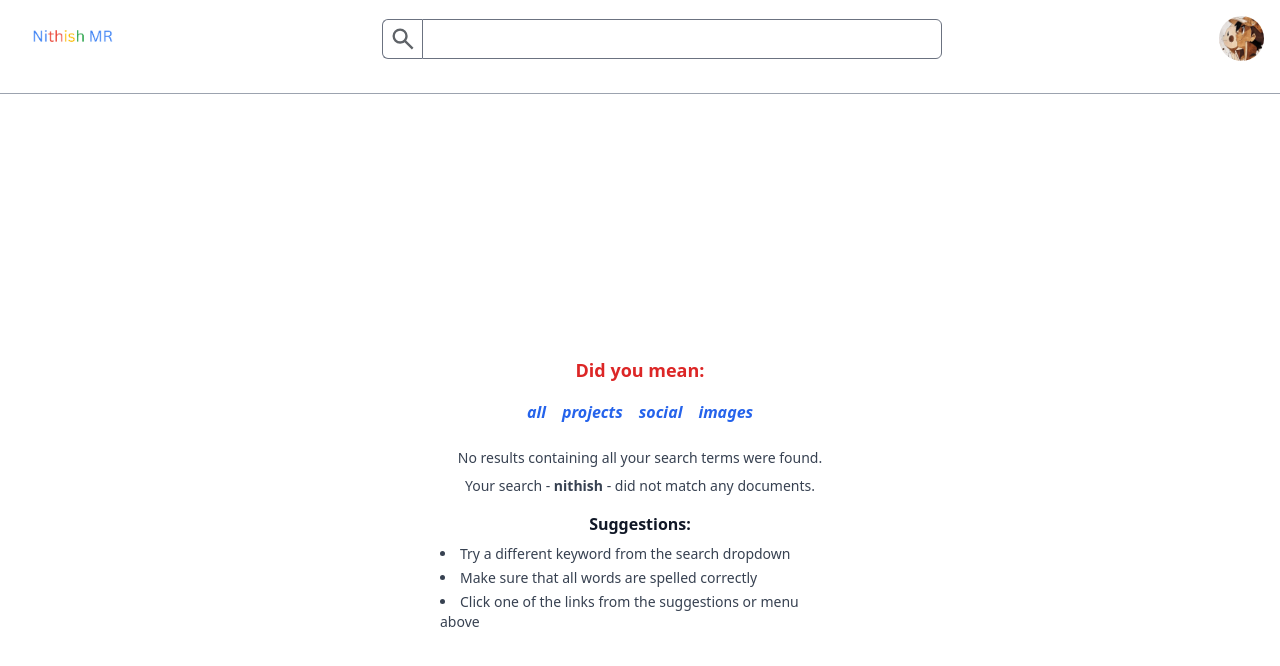
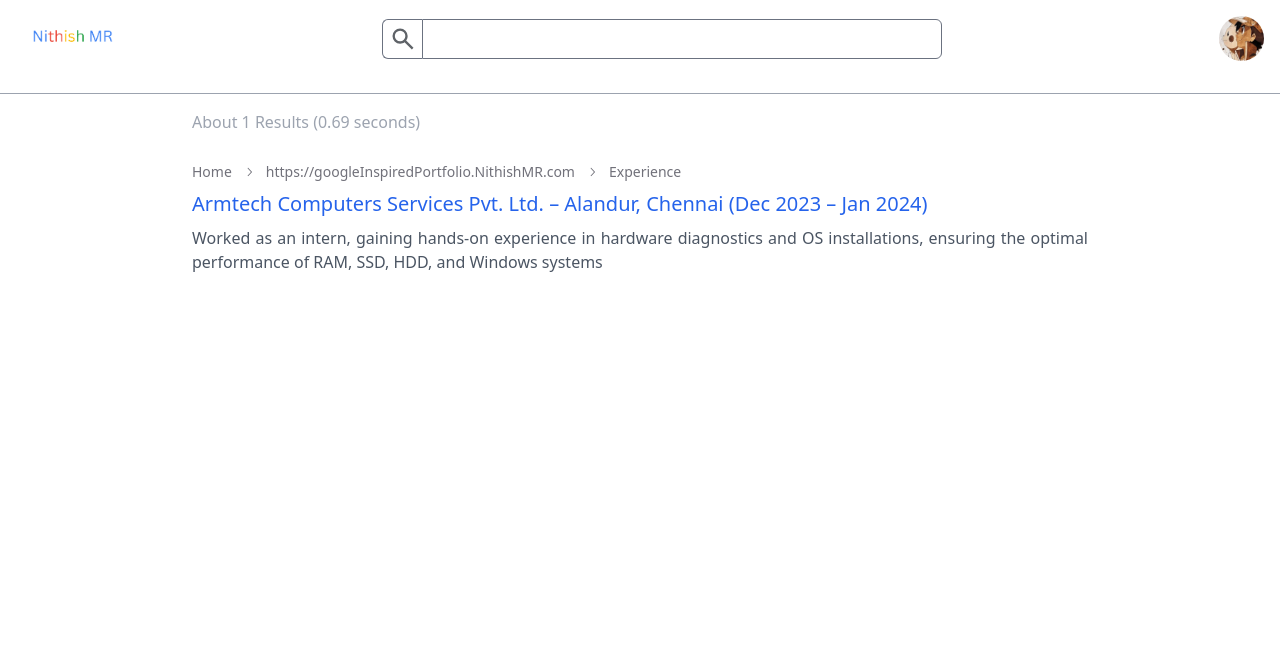
Before and after one commit to NithishMR/Google-Inspired-Portfolio, a React (Vite) app: page /experience in a window 1280 px wide. Shown: the top 666 px of the page. Built offline with nearby package versions, Linux system fonts and the light colour scheme.

Commit message:
Added resume and experience section

```diff
--- a/src/App.tsx
+++ b/src/App.tsx
@@ -8,6 +8,7 @@
 import MultiTabs from "./Pages/MultiTabs";
 import HeaderBar from "./Pages/HeaderBar";
 import NotFound from "./Pages/NotFound";
+import Experience from "./Pages/Experience";
 
 function App() {
   const location = useLocation(); // Get the current location
@@ -23,6 +24,7 @@
         <Route path="/social" element={<Social />} />
         <Route path="/projects" element={<Projects />} />
         <Route path="/about" element={<AboutMe />} />
+        <Route path="/experience" element={<Experience />} />
         <Route path="/checking" element={<MultiTabs />} />
         <Route path="*" element={<NotFound />} />
       </Routes>
--- a/src/Pages/About.tsx
+++ b/src/Pages/About.tsx
@@ -33,9 +33,16 @@
     question:
       "Armtech Computers Services Pvt. Ltd. – Alandur, Chennai (Dec 2023 – Jan 2024)",
     answer:
-      "Acquired hands-on experience in hardware diagnostics and OS installations, ensuring optimal performance of RAM, SSD, HDD, and Windows systems",
+      "Worked as an intern, gaining hands-on experience in hardware diagnostics and OS installations, ensuring the optimal performance of RAM, SSD, HDD, and Windows systems",
     bc: "Experience",
     linkTo: "https://www.linkedin.com/in/nithishmr/",
+  },
+  {
+    question: "Resume",
+    answer:
+      "Click here to download my resume for more details about my qualifications and experience",
+    bc: "about",
+    linkTo: "./NithishMR.pdf",
   },
   {
     question: "My Technical Expertise and Areas of Interest",
--- a/src/Pages/AccountDetails.tsx
+++ b/src/Pages/AccountDetails.tsx
@@ -30,7 +30,7 @@
           </div>
         </div>
         {/* GitHub Button */}
-        <div className="border-gray-300 border-[1px] py-2 px-4 text-center rounded-xl shadow-md text-sm cursor-pointer hover:bg-gray-100">
+        <div className=" border-gray-300 border-[1px] py-2 px-10 text-center rounded-xl shadow-md text-sm cursor-pointer hover:bg-gray-100">
           GitHub
         </div>
         {/* Footer Links */}
--- /dev/null
+++ b/src/Pages/Experience.tsx
@@ -0,0 +1,32 @@
+import AllMetaDescription from "./AllMetaDescription";
+
+interface QandA1 {
+  question: string;
+  answer: string;
+  bc: string;
+  linkTo: string;
+}
+const metaData: QandA1[] = [
+  {
+    question:
+      "Armtech Computers Services Pvt. Ltd. – Alandur, Chennai (Dec 2023 – Jan 2024)",
+    answer:
+      "Worked as an intern, gaining hands-on experience in hardware diagnostics and OS installations, ensuring the optimal performance of RAM, SSD, HDD, and Windows systems",
+    bc: "Experience",
+    linkTo: "https://www.linkedin.com/in/nithishmr/",
+  },
+];
+function Experience() {
+  return (
+    <>
+      <div className="w-[70%] m-auto pt-4 pb-2">
+        <div className="text-base text-gray-400">
+          {" "}
+          About {metaData.length} Results (0.69 seconds)
+        </div>
+      </div>
+      <AllMetaDescription data={metaData} />
+    </>
+  );
+}
+export default Experience;
--- a/src/Pages/MetaDescription.tsx
+++ b/src/Pages/MetaDescription.tsx
@@ -17,7 +17,9 @@
       {data.map((item, index) => (
         <div className="w-[70%] m-auto py-3" key={index}>
           <BreadCrumbMeta data={item} />
-          <div className="text-xl py-2 text-blue-600">{item.question}</div>
+          <div className="text-xl py-2 text-blue-600 cursor-pointer">
+            {item.question}
+          </div>
           <div className="text-justify text-base text-gray-600">
             {item.answer}
           </div>
--- a/src/Pages/SearchBar.tsx
+++ b/src/Pages/SearchBar.tsx
@@ -17,6 +17,7 @@
   { suggest: "Projects", linkTo: "/projects" },
   { suggest: "Images", linkTo: "/images" },
   { suggest: "Social", linkTo: "/social" },
+  { suggest: "Experience", linkTo: "/experience" },
 ];
 
 const SearchBar: React.FC = () => {
```
Also changed, not shown: 1 other file (tests, documents, lock files or other folders).
